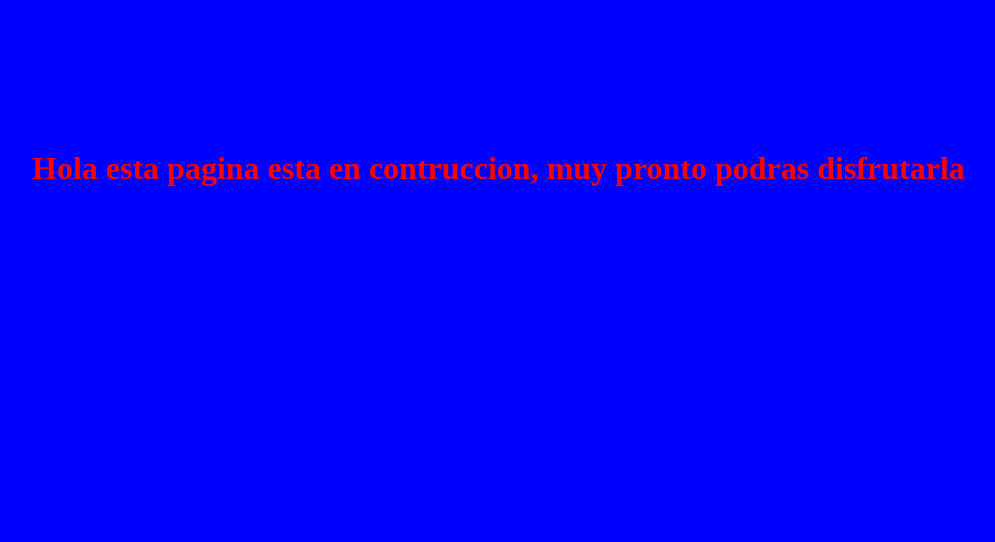
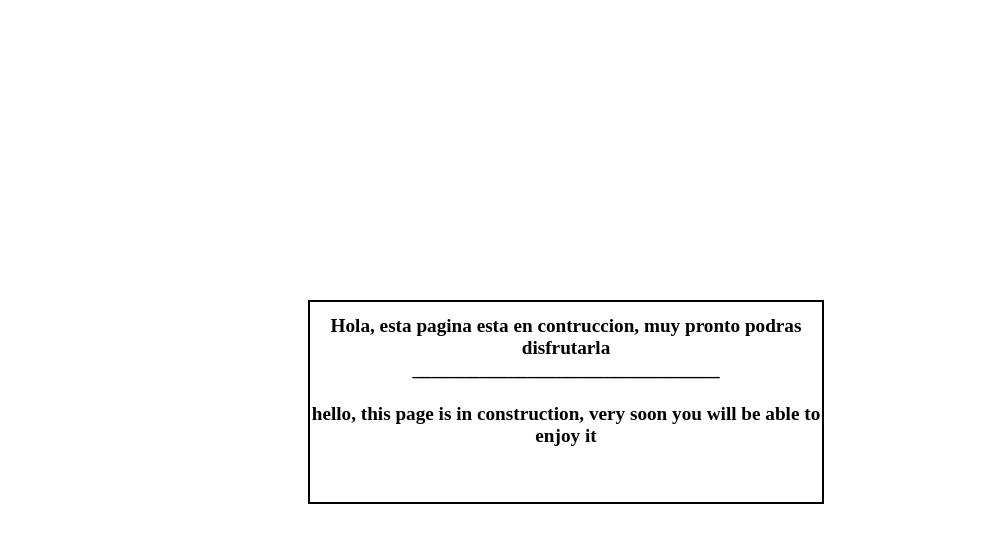
Before and after one commit to Harolfer11/My-portfolio, a plain HTML site: page index.html in a window 1280 px wide. Shown: the whole page, without its empty margins (76-1071 px from the left). Drawn offline with Linux system fonts and the light colour scheme.

Commit message:
remove background blue and add border of the div message of construction

```diff
--- a/css/style.css
+++ b/css/style.css
@@ -1,14 +1,21 @@
 body{
-    background-color: blue;
+    background-image: url();
 }
 
 div{
-    border: 10px;
-    border-color: black;
-    margin: 150px 100px 50px 100px;
-    padding: 0%;
+
+
+    border: 2px solid black;
+    position: absolute;
+    height: 25%;
+    width: 40%;
+    top: 37.5%;
+    left: 30%;
+
 }
 
-h1{
-    color: red;
+.message{
+    color: black;
+    text-align: center;
+    font-size:larger;
 }
--- a/index.html
+++ b/index.html
@@ -9,7 +9,16 @@
 </head>
 <body>
     <div class="alert">
-    <h1>Hola esta pagina esta en contruccion, muy pronto podras disfrutarla</h1>
+    <h1 class="message">
+        Hola, esta pagina esta en contruccion, muy pronto podras disfrutarla
+        <br>
+        ________________________________
+        <br>
+        <br>
+
+        hello, this page is in construction, very soon you will be able to enjoy it
+    </h1>
+
     </div>
 </body>
 </html>
```
